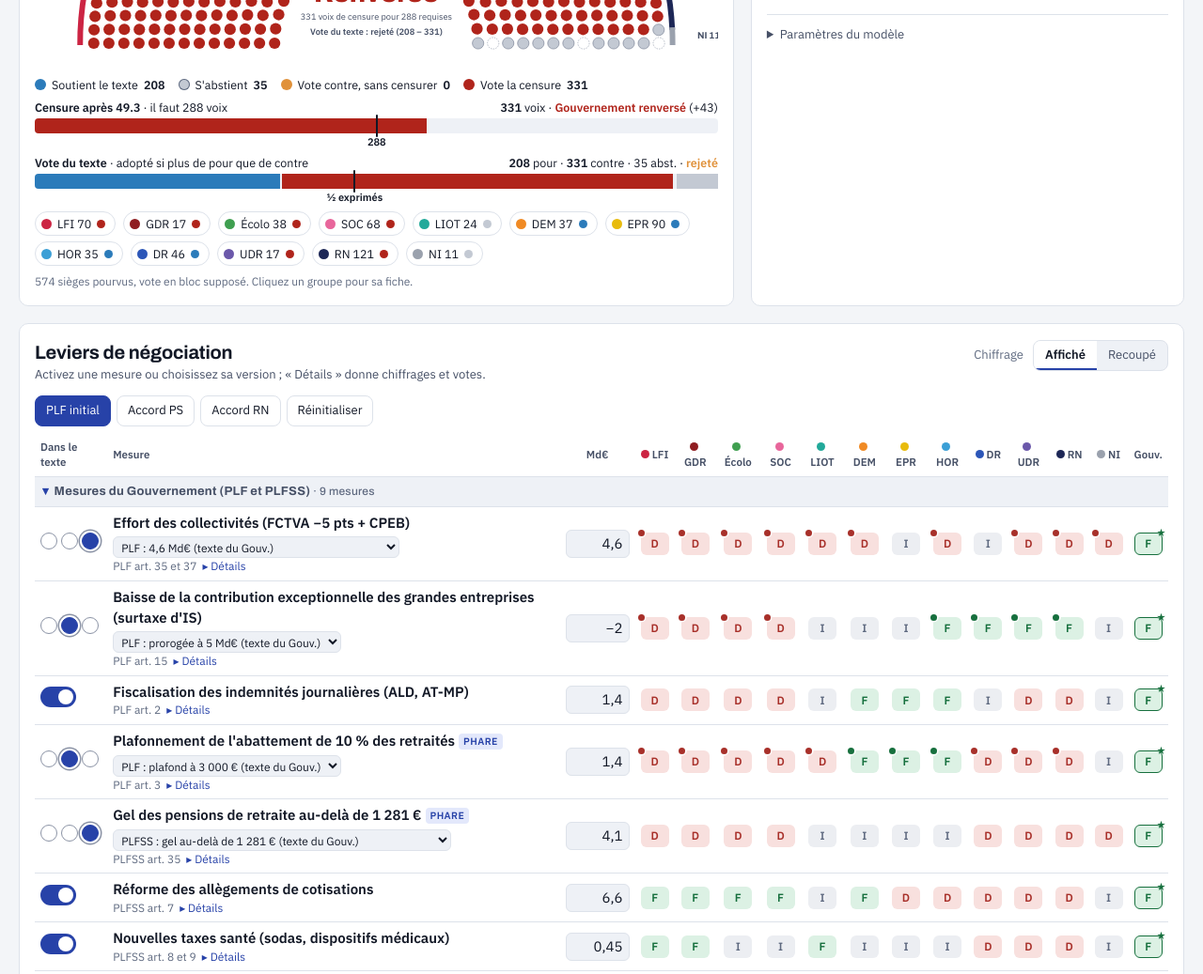
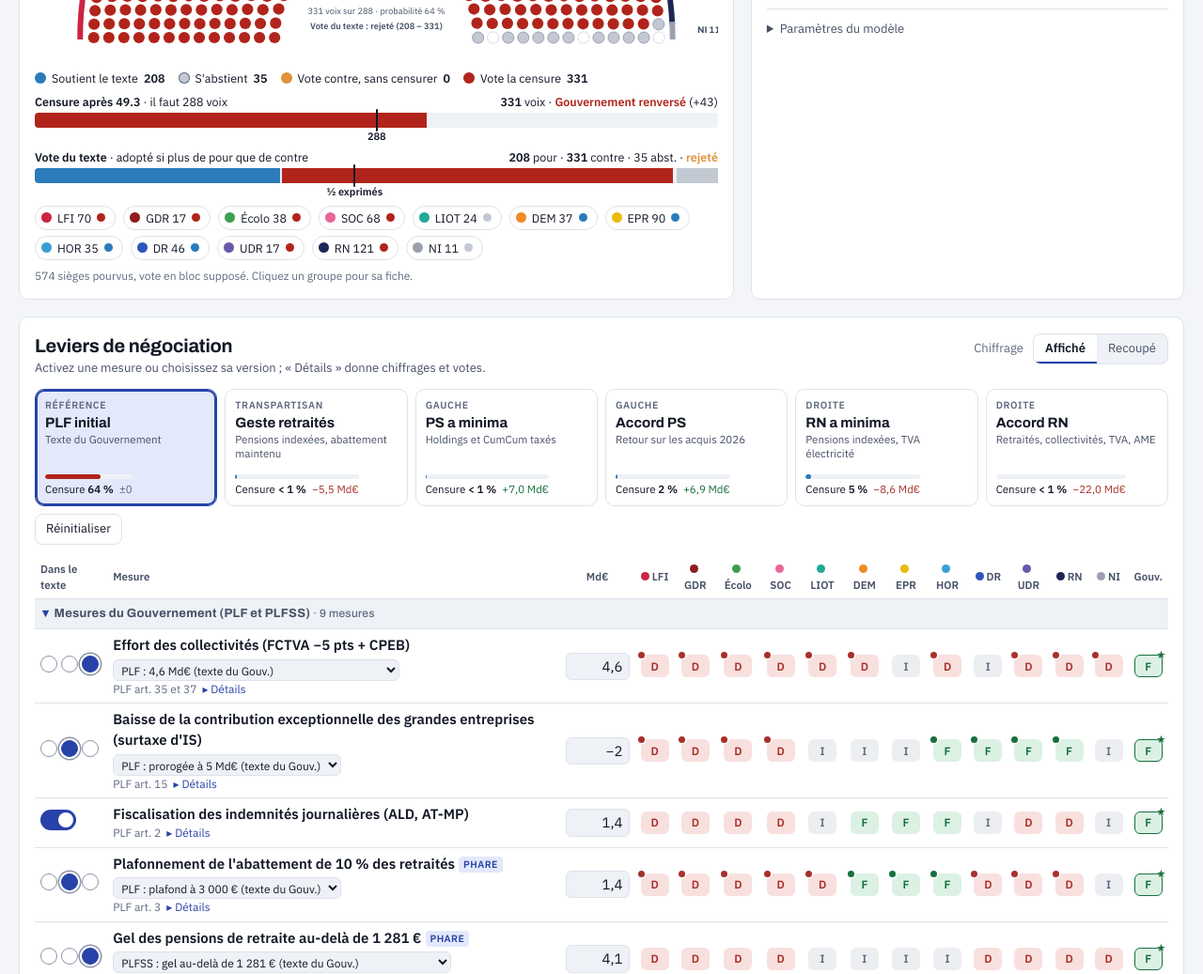
Before and after one commit to hugomartineau02-alt/mon-petit-plf-2027, a plain HTML site: page index.html in a window 1280 px wide. Shown: the part 624-1661 px from the top of the page at 94% size. Drawn offline with Linux system fonts and the light colour scheme.

Commit message:
Ajoute les scénarios d'accord et la probabilité de censure
Co-Authored-By: Claude Opus 5.5 <noreply@anthropic.com>
Claude-Session: https://claude.ai/code/session_013X17vTsu3gVVxNrHh9hFSm

```diff
--- a/index.html
+++ b/index.html
@@ -69,6 +69,8 @@ header.top .kicker{font-family:var(--f-display);font-stretch:110%;font-size:12px
 .stat .det{font-size:12px;color:var(--ink-2)}
 .stat.good{border-left-color:var(--good)} .stat.bad{border-left-color:var(--bad)} .stat.warn{border-left-color:var(--warn)}
 .stat.s-pour{border-left-color:var(--v-pour)} .stat.s-contre{border-left-color:var(--v-contre)} .stat.s-cens{border-left-color:var(--v-cens)}
+.pbar{display:block;height:5px;border-radius:3px;background:var(--surface-2);margin-top:6px;overflow:hidden}
+.pbar i{display:block;height:100%;background:var(--v-cens);border-radius:3px}
 .stat .val .ic{display:inline-block;width:12px;height:12px;border-radius:50%;margin-right:8px;vertical-align:2px}
 
 /* main grid */
@@ -131,7 +133,16 @@ hr.sep{border:0;border-top:1px solid var(--line);margin:12px 0}
 .mb .tr i{position:absolute;top:0;bottom:0;border-radius:4px}
 
 /* matrix */
-.presets{display:flex;gap:6px;flex-wrap:wrap;align-items:center}
+.presets{display:grid;grid-template-columns:repeat(auto-fill,minmax(168px,1fr));gap:8px;margin-bottom:12px}
+.scn{display:flex;flex-direction:column;gap:2px;text-align:left;border:1px solid var(--line);background:var(--surface);border-radius:10px;padding:9px 10px;cursor:pointer;min-height:112px}
+.scn:hover{border-color:var(--accent)}
+.scn.on{border-color:var(--accent);box-shadow:0 0 0 2px var(--accent) inset;background:var(--accent-soft)}
+.scn-f{font-size:10.5px;font-weight:700;letter-spacing:.06em;text-transform:uppercase;color:var(--muted)}
+.scn-n{font-family:var(--f-display);font-weight:700;font-size:15px;line-height:1.15}
+.scn-s{font-size:11.5px;color:var(--ink-2);line-height:1.3}
+.scn-p{margin-top:auto;padding-top:6px}
+.scn-k{display:flex;justify-content:space-between;gap:6px;white-space:nowrap;font-size:11.5px;margin-top:3px;font-variant-numeric:tabular-nums}
+.scn-x{display:flex;flex-direction:column;gap:6px;justify-content:center;align-items:flex-start}
 .scenbar{display:flex;gap:10px;align-items:center;flex-wrap:wrap;margin:-4px 0 -6px}
 .custom{font-size:12.5px;color:var(--muted);font-style:italic;padding:0 4px}
 .btn{border:1px solid var(--line);background:var(--surface);border-radius:8px;padding:6px 11px;cursor:pointer;font-size:13px}
@@ -294,6 +305,7 @@ footer p{max-width:110ch;margin:6px 0}
   .am td{display:block;border:0!important;padding:2px 0!important;max-width:none!important}
   .am td:nth-child(3){display:none}
   .scroll[style*="max-height"]{max-height:none!important}
+  .presets{grid-template-columns:repeat(2,1fr)} .scn{min-height:104px}
   .mbar{display:flex;position:fixed;left:0;right:0;bottom:0;z-index:20;gap:10px;align-items:center;justify-content:space-between;padding:10px 14px calc(10px + env(safe-area-inset-bottom));background:var(--surface);border-top:1px solid var(--line);box-shadow:0 -4px 14px rgba(0,0,0,.08);font-size:13px}
   .mbar b{font-family:var(--f-display);font-size:15px}
   .mbar .ic{display:inline-block;width:10px;height:10px;border-radius:50%;margin-right:6px}
@@ -390,7 +402,7 @@ footer p{max-width:110ch;margin:6px 0}
       <div class="seg" role="group" aria-label="Hypothèse de chiffrage"><button data-chif="A" aria-pressed="true" title="Montants annoncés par les auteurs des mesures et par le PLF">Affiché</button><button data-chif="R" aria-pressed="false" title="Montants recoupés : Cour des comptes, revues de dépenses, contre-estimations">Recoupé</button></div>
     </div>
   </div>
-  <div class="row" style="margin-bottom:8px"><div class="presets" id="presets" role="group" aria-label="Scénario"></div></div>
+  <div class="presets" id="presets" role="group" aria-label="Scénarios d'accord"></div>
   <div class="scroll-hint mx-hint">Faites défiler le tableau horizontalement pour voir tous les groupes →</div>
   <div class="scroll"><table class="mx" id="matrix"></table></div>
   <div id="mcards"></div>
@@ -446,7 +458,7 @@ footer p{max-width:110ch;margin:6px 0}
 </section>
 
 <footer>
-  <p><b>Méthode.</b> Le modèle est volontairement simple et réglable. Chaque groupe part d'un point de départ face au PLF initial (réglable, justifié dans « Équilibres par groupe »), puis gagne ou perd des points selon les leviers modifiés par rapport au texte du Gouvernement. Le vote sur le texte se joue à la majorité des suffrages exprimés ; la censure exige la majorité absolue des membres en exercice, soit 288 voix pour 574 sièges pourvus (seuls les votes pour la motion comptent ; lors de la censure de décembre 2024, 288 voix étaient requises pour 575 députés). Chaque groupe est supposé voter en bloc, ce qui surestime la discipline des groupes LIOT et non-inscrits. Le solde public est calculé comme −5,0 % + écart / PIB, avec un PIB 2027 de 3 132 Md€ déduit de l'article liminaire du PLF ; les mesures sur les collectivités sont imputées au budget de l'État, sans effet de comportement des collectivités.</p>
+  <p><b>Méthode.</b> Le modèle est volontairement simple et réglable. Chaque groupe part d'un point de départ face au PLF initial (réglable, justifié dans « Équilibres par groupe »), puis gagne ou perd des points selon les leviers modifiés par rapport au texte du Gouvernement. Le vote sur le texte se joue à la majorité des suffrages exprimés ; la censure exige la majorité absolue des membres en exercice, soit 288 voix pour 574 sièges pourvus (seuls les votes pour la motion comptent ; lors de la censure de décembre 2024, 288 voix étaient requises pour 575 députés). Chaque groupe est supposé voter en bloc, ce qui surestime la discipline des groupes LIOT et non-inscrits. La probabilité de censure suppose que chaque groupe censure avec une probabilité croissante quand son score approche le seuil (courbe logistique, ±0,6 point), les groupes votant indépendamment. Le solde public est calculé comme −5,0 % + écart / PIB, avec un PIB 2027 de 3 132 Md€ déduit de l'article liminaire du PLF ; les mesures sur les collectivités sont imputées au budget de l'État, sans effet de comportement des collectivités.</p>
   <p><b>Sources.</b> Projet de loi de finances pour 2027 (exposé général, article liminaire) ; fichiers « marges_negociation_PLF_PLFSS_2027 » (Polyfact, sorts au 22-23 oct. 2026), « groupes_leviers_rendements » et « Suivi des contributions externes PLF27 » (chiffrages recoupés : Cour des comptes, revues de dépenses, contre-budget MEDEF) ; estimation Zucman recoupée : P. Aghion et X. Jaravel, contestée par G. Zucman ; Sénat (rapport PLFSS 2027) ; Bercy et Institut Montaigne (TVA énergie) ; Public Sénat (CumCum, superprofits) ; effectifs : assemblee-nationale.fr ; scrutins publics de la 17e législature (datan.fr et assemblee-nationale.fr, n° 8707 à 9759) ; déclarations relevées via Polyfact (Grand Jury du 25/10, LCP des 1/10 et 9/11, franceinfo du 1/11, TF1 du 27/10) ; Haut Conseil des finances publiques, avis du 7/10 (Public Sénat) ; annonces de la rapporteure générale du Sénat, 12/11 (Public Sénat) ; Solidaires (intersyndicale fonction publique, 9 et 13/11), Acteurs publics (13/11), Localtis, Maire-info, LCP, Économie Matin, Moneyvox (oct.-nov. 2026).</p>
 </footer>
 </div>
@@ -471,7 +483,7 @@ const GROUPS = [
   {id:'LIOT',name:'Libertés, Indépendants, Outre-mer et Territoires', short:'LIOT', seats:24, post:-1, why:"Groupe charnière aux votes partagés : abstention par défaut, sensible aux mesures sur les collectivités et la CDHR."},
   {id:'DEM', name:'Les Démocrates', short:'DEM', seats:37, post:3, why:"Socle commun : vote le texte, avec un point de marge avant l'abstention."},
   {id:'EPR', name:'Ensemble pour la République', short:'EPR', seats:90, post:4, why:"Groupe du Premier ministre : soutien le plus solide, deux points de marge."},
-  {id:'HOR', name:'Horizons & Indépendants', short:'HOR', seats:35, post:3, why:"Socle commun, plus exigeant sur la dépense : un point de marge."},
+  {id:'HOR', name:'Horizons & Indépendants', short:'HOR', seats:35, post:2, why:"Socle commun, plus exigeant sur la dépense et hostile aux hausses d'impôts : au seuil du soutien, la moindre concession fiscale à gauche le fait passer à l'abstention."},
   {id:'DR',  name:'Droite républicaine', short:'DR', seats:46, post:2, why:"Dans la coalition mais critique : le rapporteur général P. Juvin plaide pour le 49.3 depuis l'été et a rejeté la copie de l'Assemblée. Au seuil : une concession à gauche le fait passer à l'abstention."},
   {id:'UDR', name:'Union des droites pour la République', short:'UDR', seats:17, post:-4, why:"A déposé sa motion de censure avec le RN en janvier 2026. Récupérable par une mesure dont il est l'auteur (heures supplémentaires, amendement n° 2211 adopté en séance)."},
   {id:'RN',  name:'Rassemblement national', short:'RN', seats:121, post:-4, why:"Motion de censure avec l'UDR en janvier 2026. Laisse désormais la porte ouverte : « Censure ou non-censure, tout est possible » (S. Chenu, 9/11), en réclamant l'abandon du « coup de rabot » sur les retraites et la TVA à 5,5 % sur l'électricité. Deux points de concessions le font sortir de la zone de censure.", su:'https://www.polyfact.com/videos/AfbCLPWfaVQ?view=video', sl:"S. Chenu, LCP, 9/11"},
@@ -616,9 +628,12 @@ const dLvl=(l)=> l.opts[l.sel].lvl-l.opts[l.def].lvl;
 const changed=(l)=> l.sel!==l.def;
 
 const PRESETS = [
-  {id:'plf', label:'PLF initial', desc:"Texte déposé par le Gouvernement", set:{}},
-  {id:'ps', label:'Accord PS', desc:"Surtaxe d'IS maintenue au niveau 2026, pensions indexées, holdings et successions taxées, CDHR durcie", set:{is:0, pens:0, cdhr:1, succ:1, hold:1}},
-  {id:'rn', label:'Accord RN', desc:"Retraités et collectivités épargnés, IJ et allègements retirés, TVA à 5,5 % sur l'électricité, AME transformée en aide médicale d'urgence", set:{coll:0, abat:0, pens:0, ij:0, alleg:0, tvaen:1, ame:2}},
+  {id:'plf', fam:'', label:'PLF initial', sub:"Texte du Gouvernement", desc:"Texte déposé par le Gouvernement", set:{}},
+  {id:'ret', fam:'Transpartisan', label:'Geste retraités', sub:"Pensions indexées, abattement maintenu", desc:"Indexation de toutes les pensions et abandon du plafonnement de l'abattement de 10 % : les deux mesures que la gauche, le RN et l'UDR combattent tous. Coût ≈ 5,5 Md€, l'arbitrage que le Gouvernement a lui-même renvoyé au Parlement (Farandou, 20/10).", set:{pens:0, abat:0}},
+  {id:'psmin', fam:'Gauche', label:'PS a minima', sub:"Holdings et CumCum taxés", desc:"Deux mesures anti-optimisation sur lesquelles le Gouvernement s'est dit ouvert (Amiel, 14-15/10) : surtaxe des holdings patrimoniales et verrou anti-CumCum. Rapporte de l'argent.", set:{hold:1, cumcum:1}},
+  {id:'ps', fam:'Gauche', label:'Accord PS', sub:"Retour sur les acquis 2026", desc:"Surtaxe d'IS maintenue au niveau 2026, pensions indexées, holdings et successions taxées, CDHR durcie", set:{is:0, pens:0, cdhr:1, succ:1, hold:1}},
+  {id:'rnmin', fam:'Droite', label:'RN a minima', sub:"Pensions indexées, TVA électricité", desc:"Les deux demandes mises en avant par S. Chenu (LCP, 9/11) : pas de « coup de rabot » sur les retraites et TVA à 5,5 % sur l'électricité.", set:{pens:0, tvaen:1}},
+  {id:'rn', fam:'Droite', label:'Accord RN', sub:"Retraités, collectivités, TVA, AME", desc:"Retraités et collectivités épargnés, IJ et allègements retirés, TVA à 5,5 % sur l'électricité, AME transformée en aide médicale d'urgence", set:{coll:0, abat:0, pens:0, ij:0, alleg:0, tvaen:1, ame:2}},
 ];
 
 /* ---------- état ---------- */
@@ -627,6 +642,7 @@ const BASE = {solde:-5.0, etat:-156.4, secu:-12.7, effort:43, tpo:44.2, s2026:-5
 
 function polarity(v){return v==='F'?1:v==='D'?-1:0}
 const r1=x=>Math.round(x*10)/10;
+const pct=p=>p<0.01?'< 1 %':p>0.99?'> 99 %':Math.round(p*100)+' %';
 const fs=x=>(x>0?'+':x<0?'−':'')+String(Math.abs(r1(x))).replace('.',',');
 function computeGroup(g){
   let delta=0; const parts=[];
@@ -655,7 +671,13 @@ function computeAll(){
   const alt=S.chif==='A'?'R':'A';
   LEV.forEach(l=>{ if(!changed(l)) return; const v=dVal(l); if(l.champ==='Secu'){const e=l.etat||0; dSecu+=v*(1-e); dEtat+=v*e;} else dEtat+=v; if(l.nat==='PO')dPO+=v; else dDep+=v; rows.push({l,v}); dAlt+=dVal(l,alt); });
   const dTot=dEtat+dSecu;
-  return {R,pour,contre,abst,cens,falls,dEtat,dSecu,dTot,dPO,dDep,rows,dAlt};
+  // probabilité : chaque groupe censure avec une probabilité logistique de son score (σ = 0,6 point),
+  // puis loi exacte du nombre de voix de censure (groupes indépendants, vote en bloc)
+  let dist=new Map([[0,1]]);
+  GROUPS.forEach(g=>{const p=1/(1+Math.exp((R[g.id].score-(S.tCens+0.5))/0.6)); R[g.id].p=p; const nd=new Map();
+    dist.forEach((pr,v)=>{nd.set(v,(nd.get(v)||0)+pr*(1-p)); nd.set(v+g.seats,(nd.get(v+g.seats)||0)+pr*p);}); dist=nd;});
+  let pc=0; dist.forEach((pr,v)=>{ if(v>=CENSURE_MAJ) pc+=pr; });
+  return {R,pour,contre,abst,cens,falls,dEtat,dSecu,dTot,dPO,dDep,rows,dAlt,pc};
 }
 
 /* ---------- format ---------- */
@@ -674,7 +696,7 @@ const ST_LBL={pour:'Soutient le texte',abst:"S'abstient",contre:'Vote contre, sa
 const ST_SHORT={pour:'Soutien',abst:'Abstention',contre:'Contre',cens:'Censure'};
 const ST_COL={pour:'var(--v-pour)',abst:'var(--v-abst)',contre:'var(--v-contre)',cens:'var(--v-cens)'};
 const stateOf=r=> r.cens?'cens': r.vote==='contre'?'contre': r.vote==='abst'?'abst':'pour';
-const pillSt=r=>{const s=stateOf(r); return `<span class="pill p-${s}">${ST_SHORT[s]}</span>`;};
+const pillSt=r=>{const s=stateOf(r); return `<span class="pill p-${s}" title="Probabilité de voter la censure : ${pct(r.p||0)}">${ST_SHORT[s]}</span>`;};
 
 /* ---------- hémicycle ---------- */
 const svg=document.getElementById('hemi');
@@ -758,11 +780,11 @@ function renderCore(){
   svg.querySelectorAll('.ring,.glab').forEach(e=>e.classList.toggle('dim', !!S.sel && e.dataset.g!==S.sel));
   const big=document.getElementById('c-big'), sub=document.getElementById('c-sub'), ver=document.getElementById('c-verdict');
   big.textContent=res.falls?'Renversé':'Maintenu'; big.setAttribute('fill',res.falls?'var(--v-cens)':'var(--v-pour)');
-  sub.textContent=`${res.cens} voix de censure pour ${CENSURE_MAJ} requises`;
+  sub.textContent=`${res.cens} voix sur ${CENSURE_MAJ} · probabilité ${pct(res.pc)}`;
   const ok=res.pour>res.contre; ver.textContent=`Vote du texte : ${ok?'adopté':'rejeté'} (${res.pour} – ${res.contre})`; ver.setAttribute('fill','var(--ink-2)'); ver.setAttribute('font-weight','600');
   document.querySelectorAll('[data-mode]').forEach(b=>b.setAttribute('aria-pressed', b.dataset.mode===S.mode));
   svg.setAttribute('aria-label',`Hémicycle de l'Assemblée nationale : ${res.pour} sièges soutiennent le texte, ${res.abst} s'abstiennent, ${res.contre-res.cens} votent contre sans censurer, ${res.cens} votent la censure (${CENSURE_MAJ} requises). Gouvernement ${res.falls?'renversé':'maintenu'} en cas de 49.3.`);
-  renderLegend(res); renderStatus(res); renderBudget(res); renderMatrix(res); renderGroups(res); renderFiche(res);
+  renderLegend(res); renderStatus(res); renderPresets(); renderBudget(res); renderMatrix(res); renderGroups(res); renderFiche(res);
 }
 
 function renderLegend(res){
@@ -785,8 +807,8 @@ function setStat(id,val,det,cls){const e=document.getElementById(id); e.classNam
 function renderStatus(res){
   const ok=res.pour>res.contre;
   const ic=c=>`<span class="ic" style="background:${c}"></span>`;
-  setStat('st-cens', ic(res.falls?'var(--v-cens)':'var(--v-pour)')+(res.falls?'Renversé':'Maintenu'), `${res.cens} voix pour la censure, ${CENSURE_MAJ} nécessaires · ${res.falls?`${res.cens-CENSURE_MAJ} voix de trop`:`il en manque ${CENSURE_MAJ-res.cens}`}`, res.falls?'s-cens':(CENSURE_MAJ-res.cens<30?'s-contre':'s-pour'));
-  document.getElementById('mbar').innerHTML=`<span><span class="ic" style="background:${res.falls?'var(--v-cens)':'var(--v-pour)'}"></span><b>${res.falls?'Renversé':'Maintenu'}</b> <span class="muted">${res.cens}/${CENSURE_MAJ}</span></span><span>Texte <b>${ok?'adopté':'rejeté'}</b></span><span>Solde <b>${(()=>{const s=BASE.solde+res.dTot/S.pib*100; return (s<0?'−':'')+nfp.format(Math.abs(s))+' %';})()}</b></span>`;
+  setStat('st-cens', ic(res.falls?'var(--v-cens)':'var(--v-pour)')+(res.falls?'Renversé':'Maintenu'), `Probabilité de censure <b>${pct(res.pc)}</b> · ${res.cens} voix sur ${CENSURE_MAJ}<span class="pbar"><i style="width:${(res.pc*100).toFixed(1)}%"></i></span>`, res.falls?'s-cens':(CENSURE_MAJ-res.cens<30?'s-contre':'s-pour'));
+  document.getElementById('mbar').innerHTML=`<span><span class="ic" style="background:${res.falls?'var(--v-cens)':'var(--v-pour)'}"></span><b>${res.falls?'Renversé':'Maintenu'}</b> <span class="muted">${pct(res.pc)}</span></span><span>Texte <b>${ok?'adopté':'rejeté'}</b></span><span>Solde <b>${(()=>{const s=BASE.solde+res.dTot/S.pib*100; return (s<0?'−':'')+nfp.format(Math.abs(s))+' %';})()}</b></span>`;
   setStat('st-vote', ic(ok?'var(--v-pour)':'var(--v-contre)')+(ok?'Adopté':'Rejeté'), `${res.pour} pour · ${res.contre} contre · ${res.abst} abstentions`, ok?'s-pour':'s-contre');
   const solde=BASE.solde+res.dTot/S.pib*100;
   setStat('st-solde', (solde<0?'−':'')+nfp.format(Math.abs(Math.round(solde*100)/100))+' % du PIB', `${md(res.dTot)} vs PLF · cible −5,0 %`, solde>=-5.0001?'good':solde>-5.4?'warn':'bad');
@@ -927,6 +949,22 @@ function renderGroups(res){
   document.getElementById('gt-sum').textContent= piv.length?`Groupe(s) pivot(s) pour la censure : ${piv.join(', ')}`:'Aucun groupe proche du seuil ne peut, seul, changer l\'issue de la censure';
 }
 
+// Concessions acceptables par le Gouvernement (ses propres mesures, ou propositions qu'il ne rejette pas) qui sortent un groupe de la censure, au moindre coût
+function cheapest(gid){
+  const keep=LEV.map(l=>l.sel); const C=[];
+  LEV.forEach((l,i)=>l.opts.forEach((o,k)=>{ if(k===l.sel) return; if(l.type!=='gouv'&&l.pos.GOUV.v==='D') return; C.push([i,k]); }));
+  const base=computeAll(); let best=null;
+  const test=set=>{ set.forEach(([i,k])=>LEV[i].sel=k); const r=computeAll(); set.forEach(([i])=>LEV[i].sel=keep[i]);
+    if(r.R[gid].score>S.tCens){ const cost=r.dTot-base.dTot; const sc=-cost+0.3*set.length; if(!best||sc<best.sc) best={set,cost,sc}; } };
+  C.forEach(a=>test([a]));
+  if(!best) for(let x=0;x<C.length;x++) for(let y=x+1;y<C.length;y++){ if(C[x][0]!==C[y][0]) test([C[x],C[y]]); }
+  return best;
+}
+function priceBlock(id,r){
+  if(!r.cens) return '';
+  const b=cheapest(id);
+  return `<div class="small" style="margin:0 0 10px;padding:8px 10px;border-radius:8px;background:var(--v-cens-soft)"><b>Pour qu'il ne censure plus</b> : ${b?b.set.map(([i,k])=>`${esc(LEV[i].short.split(' (')[0])} → ${esc(LEV[i].opts[k].label)}`).join(' + ')+` <span class="num">(${Math.abs(b.cost)<0.05?'sans effet sur le solde':md(b.cost)})</span>`:"aucune concession acceptable par le Gouvernement ne suffit (une ou deux mesures testées)."}</div>`;
+}
 function renderFiche(res){
   const el=document.getElementById('fiche');
   const id=S.sel||'SOC'; const g=gById[id]; const r=res.R[id];
@@ -947,6 +985,7 @@ function renderFiche(res){
    <div class="small"><b>Soutient</b> : ${levF.length?esc(levF.join(' · ')):'<span class="muted">aucun levier suivi</span>'}</div>
    <div class="small" style="margin-top:4px"><b>Combat</b> : ${levD.length?esc(levD.join(' · ')):'<span class="muted">aucun levier suivi</span>'}</div>
    <hr class="sep">
+   ${priceBlock(id,r)}
    <h3>Portes ouvertes côté Gouvernement</h3>
    ${open.length?'<ul class="small" style="margin:6px 0 0;padding-left:18px">'+open.slice(0,5).map(a=>`<li><b>${esc(a.s)}</b> (n° ${esc(a.n)}) : ${esc(a.gv.slice(0,140))}${a.gv.length>140?'…':''}</li>`).join('')+'</ul>':'<div class="small muted">Aucun avis d\'ouverture relevé sur ses amendements.</div>'}
    <div class="xs muted" style="margin-top:8px">${S.sel?'':'Exemple affiché : Socialistes. '}Cliquez un groupe dans l'hémicycle ou le tableau.</div>`;
@@ -1034,13 +1073,19 @@ function renderAm(){
 }
 
 /* ---------- presets ---------- */
+function simPreset(p){ const keep=LEV.map(l=>l.sel); LEV.forEach(l=>{l.sel=(l.id in p.set)?p.set[l.id]:l.def;}); const r=computeAll(); LEV.forEach((l,i)=>l.sel=keep[i]); return r; }
 function renderPresets(){
-  document.getElementById('presets').innerHTML=PRESETS.map(p=>`<button class="btn ${S.preset===p.id?'primary':''}" data-preset="${p.id}" aria-pressed="${S.preset===p.id}" title="${esc(p.desc)}">${esc(p.label)}</button>`).join('')+(S.preset?'':'<span class="custom">Scénario personnalisé</span>')+'<button class="btn" data-reset="1" title="Revient au PLF initial et rétablit positions, points de départ, chiffrages et paramètres">Réinitialiser</button>';
+  const el=document.getElementById('presets');
+  el.innerHTML=PRESETS.map(p=>{ const r=simPreset(p); const col=r.pc>=0.5?'var(--v-cens)':r.pc>=0.2?'var(--v-contre)':'var(--v-pour)';
+    return `<button class="scn ${S.preset===p.id?'on':''}" data-preset="${p.id}" aria-pressed="${S.preset===p.id}" title="${esc(p.desc)}">
+      <span class="scn-f">${esc(p.fam||'Référence')}</span><span class="scn-n">${esc(p.label)}</span><span class="scn-s">${esc(p.sub)}</span>
+      <span class="scn-p"><span class="pbar"><i style="width:${(r.pc*100).toFixed(1)}%;background:${col}"></i></span><span class="scn-k"><span>Censure <b>${pct(r.pc)}</b></span><span class="${r.dTot>0.05?'up':r.dTot<-0.05?'down':'muted'}">${Math.abs(r.dTot)<0.05?'±0':md(r.dTot)}</span></span></span></button>`; }).join('')
+    + `<div class="scn-x">${S.preset?'':'<span class="custom">Scénario personnalisé</span>'}<button class="btn" data-reset="1" title="Revient au PLF initial et rétablit positions, points de départ, chiffrages et paramètres">Réinitialiser</button></div>`;
 }
 function applyPreset(id){
   const p=PRESETS.find(x=>x.id===id); S.preset=id;
   LEV.forEach(l=>{l.sel = (l.id in p.set)? p.set[l.id] : l.def;});
-  renderPresets(); render();
+  render();
 }
 
 /* ---------- interactions ---------- */
```
